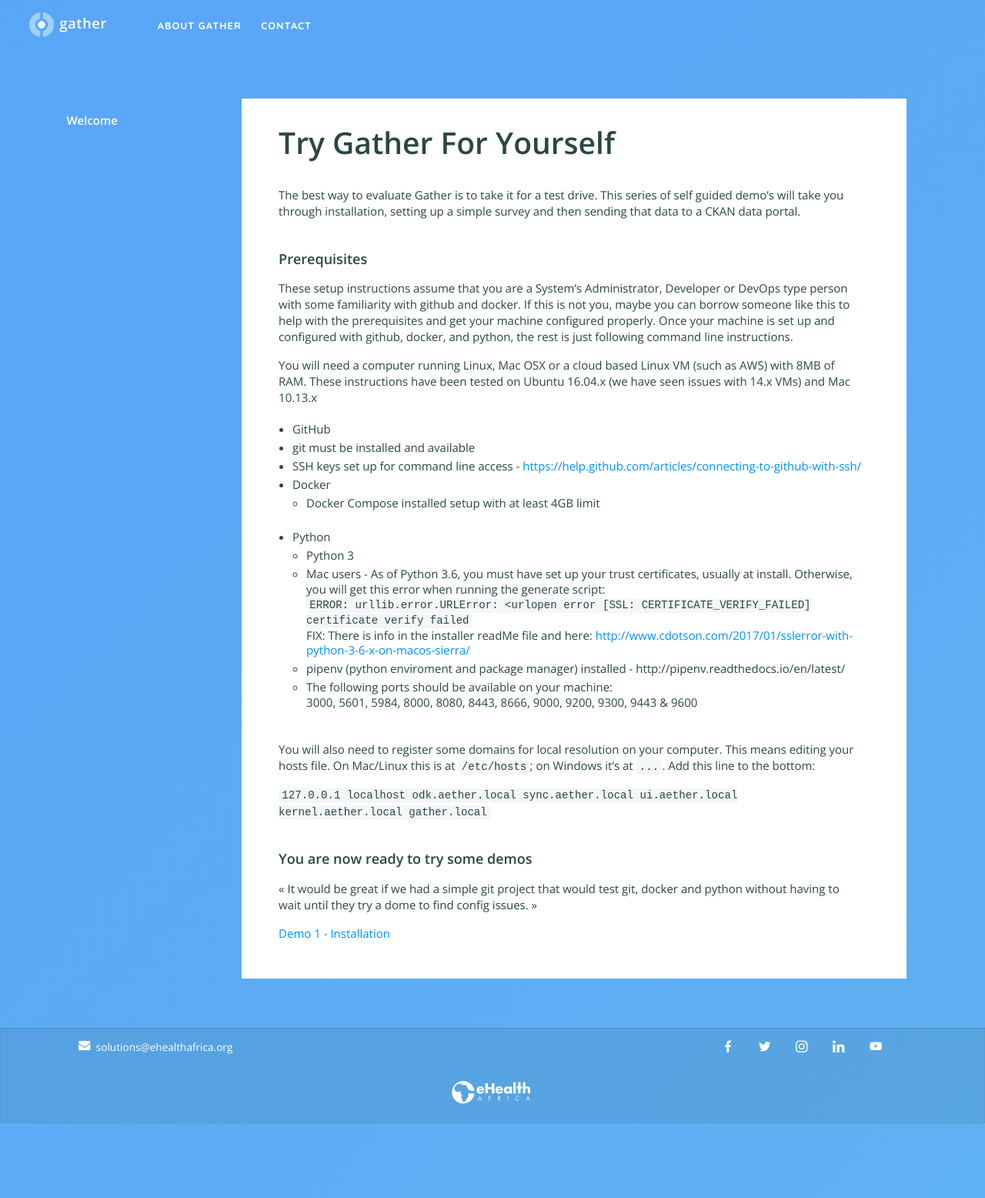
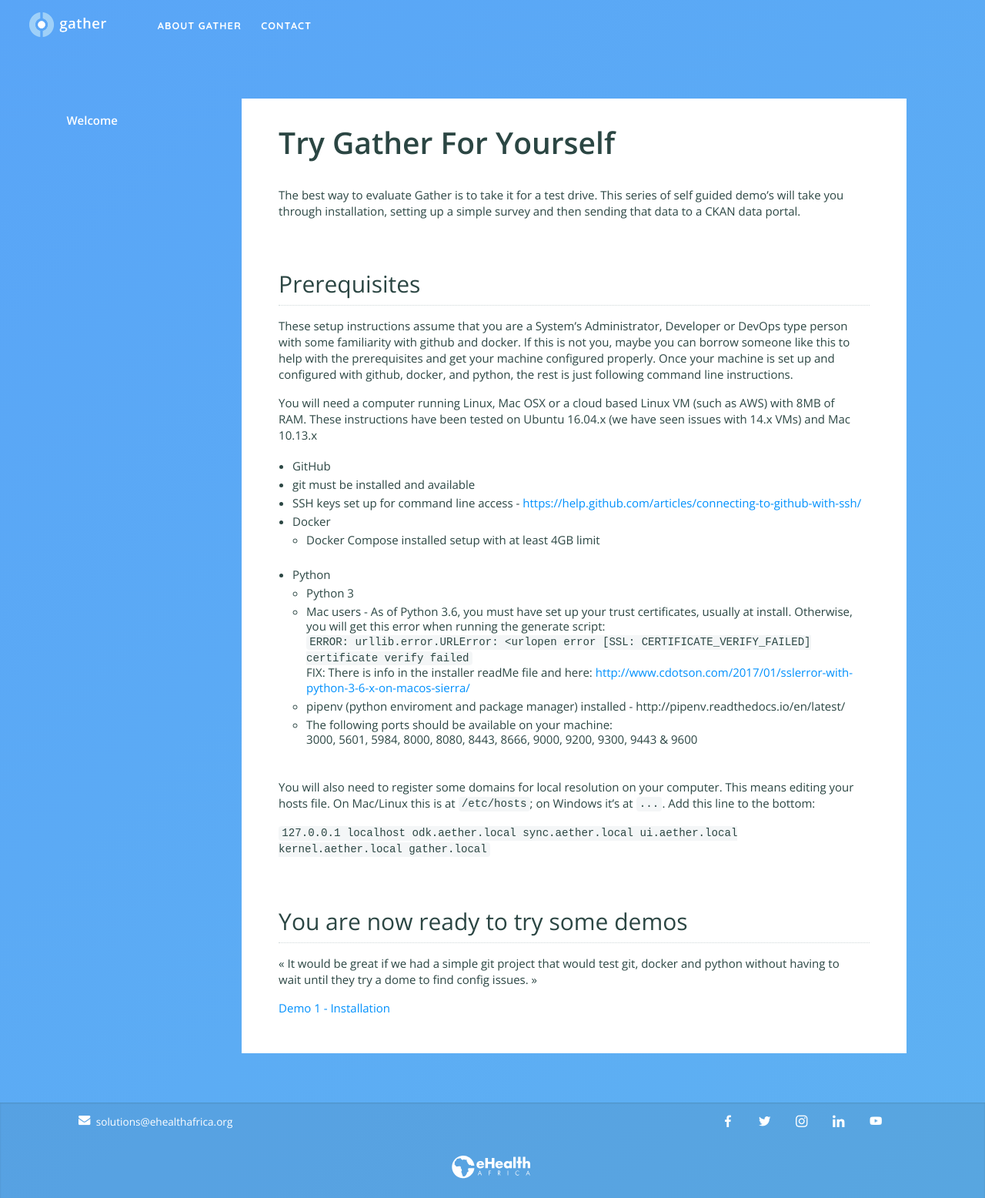
Before and after one commit to nixilla/gather, a Jekyll site: the page built from documentation/try/index.md, in a window 1280 px wide. Shown: the whole page at 77% size. Built offline with Jekyll 4.4.1, drawn with Linux system fonts in a browser that asks for light colours.

```diff
--- a/documentation/try/index.md
+++ b/documentation/try/index.md
@@ -7,7 +7,7 @@ permalink: documentation/try/index.html
 
 The best way to evaluate Gather is to take it for a test drive.  This series of self guided demo's will take you through installation, setting up a simple survey and then sending that data to a CKAN data portal.
 
-### Prerequisites
+## Prerequisites
 These setup instructions assume that you are a System's Administrator, Developer or DevOps type person with some familiarity with github and docker.  If this is not you, maybe you can borrow someone like this to help with the prerequisites and get your machine configured properly.  Once your machine is set up and configured with github, docker, and python, the rest is just following command line instructions.
 
 You will need a computer running Linux, Mac OSX or a cloud based Linux VM (such as AWS) with 8MB of RAM.  These instructions have been tested on Ubuntu 16.04.x (we have seen issues with 14.x VMs) and Mac 10.13.x
@@ -30,7 +30,7 @@ You will also need to register some domains for local resolution on your compute
 
 `127.0.0.1    localhost odk.aether.local sync.aether.local ui.aether.local kernel.aether.local gather.local`
 
-### You are now ready to try some demos
+## You are now ready to try some demos
 
 << It would be great if we had a simple git project that would test git, docker and python without having to wait until they try a dome to find config issues. >>
 
```
